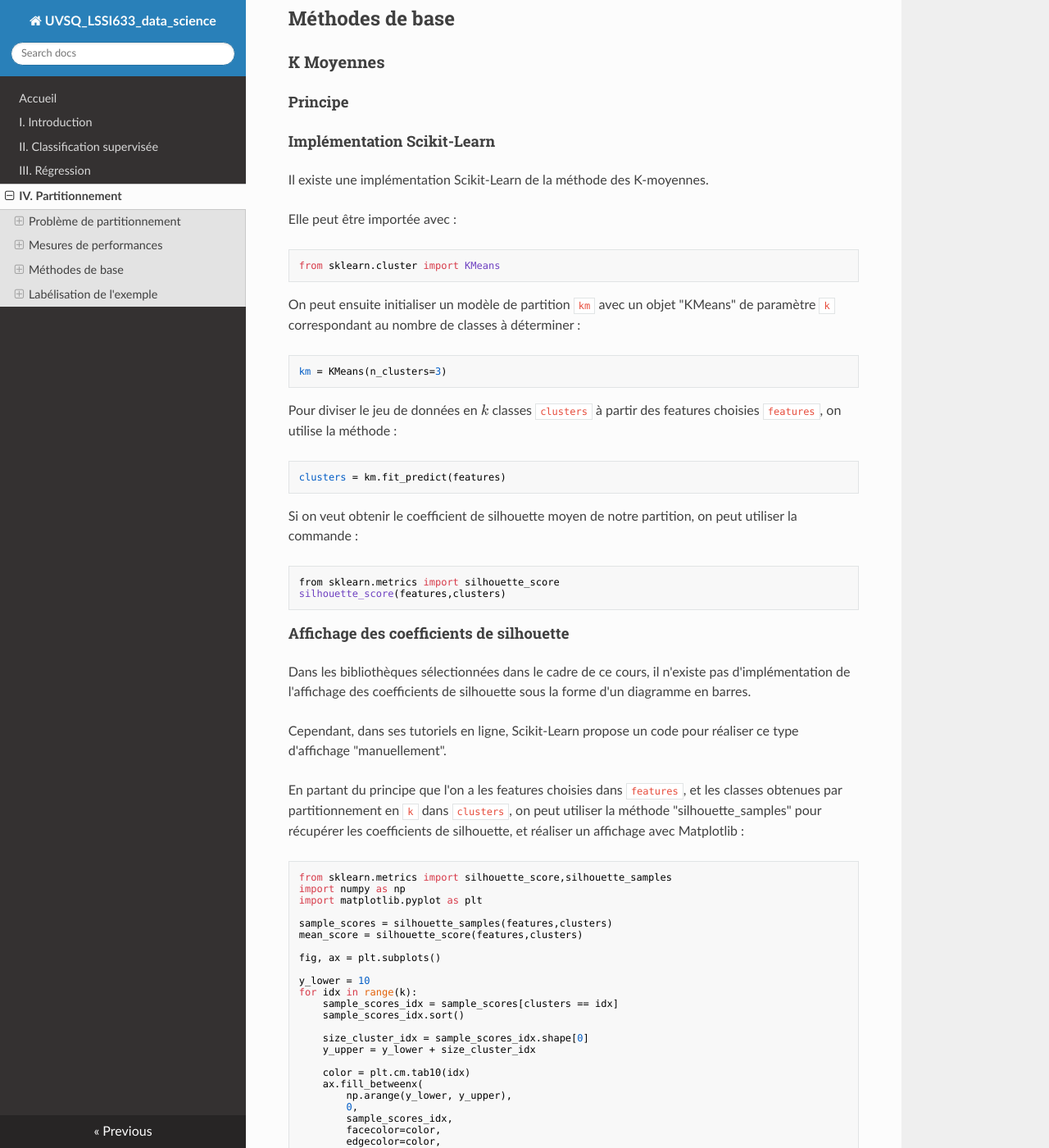
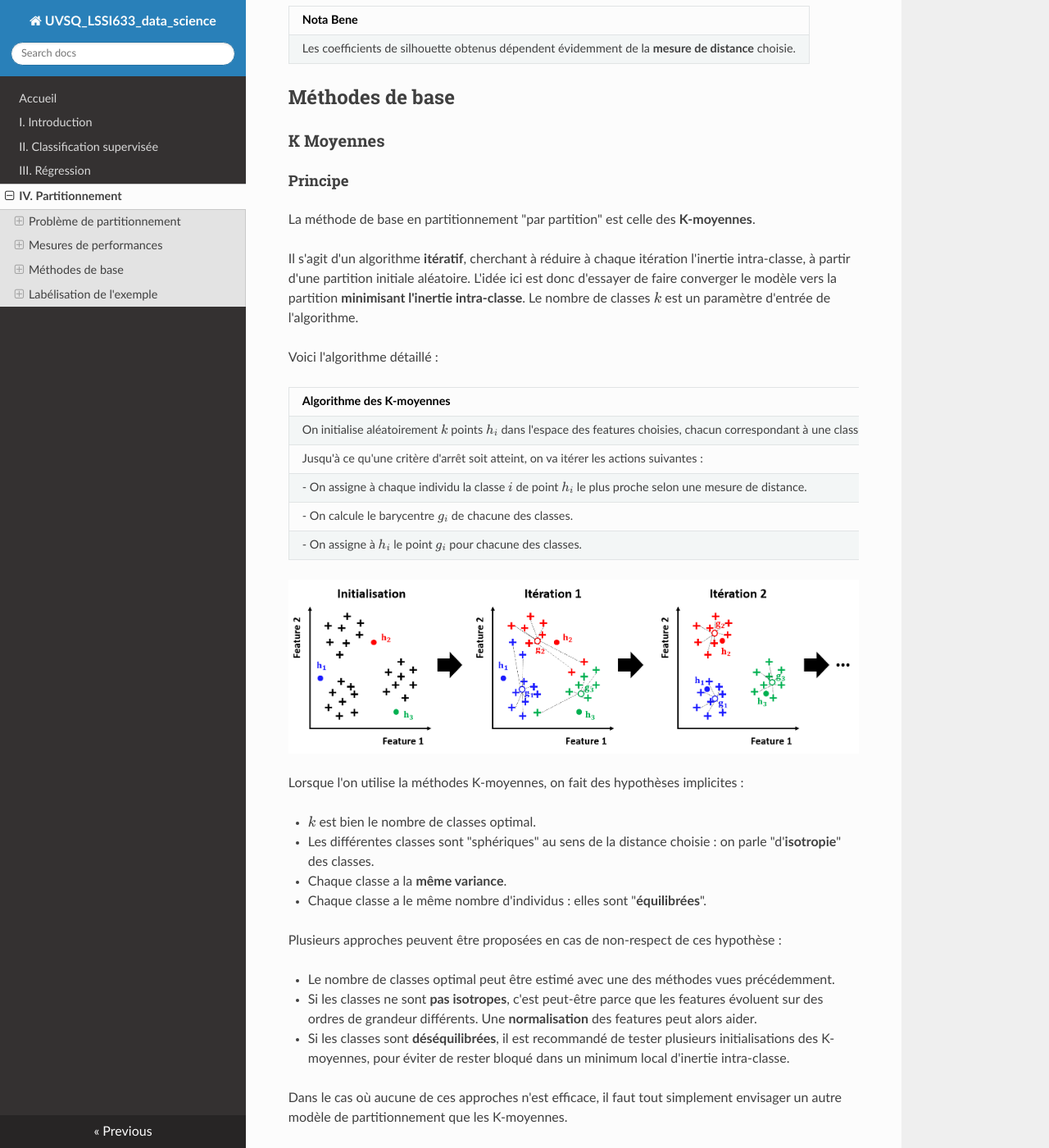
Before and after one commit to NicOudart/UVSQ_LSSI633_data_science, an MkDocs documentation site: the page built from docs/Chap4_Partitionnement.md, in a window 1280 px wide and 1400 px high, scrolled down 12283 px. Shown: the whole window at 82% size. Built offline with MkDocs 1.6.1, drawn with Linux system fonts in a browser that asks for light colours; nearby versions of some CDN libraries; some of the changed text lies outside the part shown.

Commit message:
-Progress on Chapter 4.

```diff
--- a/docs/Chap4_Partitionnement.md
+++ b/docs/Chap4_Partitionnement.md
@@ -117,6 +117,10 @@ Restera alors à labéliser les classes ainsi délimitées.
 Cependant, on peut noter que certains groupes visibles ont l'air moins denses que d'autres.
 Ceci est plausible : on imagine bien que certaines espèces sont plus communes sur le site que d'autres.
 Un tel déséquilibre pourrait être problématique pour entrainer notre modèle.
+
+Aussi, les valeurs d'écart-type sur la fréquence du fondamental sont plus faibles en ordre de grandeur que celles des 2 autres features.
+Ceci peu aussi être problématique pour l'apprentissage de notre modèle.
+Une normalisation pourrait donc en améliorer les performances.
 
 **Il est à noter que nous avons ici grandement simplifié le problème et sa résolution pour les besoins de ce cours.**
 **Une vraie stratégie de validation pour optimiser les hyperparamètres et éviter le sur-apprentissage ne sera pas appliquée**.
@@ -295,6 +299,45 @@ On peut alors facilement identifier quels individus ont été correctement assoc
 
 #### Principe
 
+La méthode de base en partitionnement "par partition" est celle des **K-moyennes**.
+
+Il s'agit d'un algorithme **itératif**, cherchant à réduire à chaque itération l'inertie intra-classe, à partir d'une partition initiale aléatoire.
+L'idée ici est donc d'essayer de faire converger le modèle vers la partition **minimisant l'inertie intra-classe**.
+Le nombre de classes $k$ est un paramètre d'entrée de l'algorithme.
+
+Voici l'algorithme détaillé :
+
+|Algorithme des K-moyennes|
+|:-|
+|On initialise aléatoirement $k$ points $h_i$ dans l'espace des features choisies, chacun correspondant à une classe.|
+|Jusqu'à ce qu'une critère d'arrêt soit atteint, on va itérer les actions suivantes :|
+|- On assigne à chaque individu la classe $i$ de point $h_i$ le plus proche selon une mesure de distance.|
+|- On calcule le barycentre $g_i$ de chacune des classes.|
+|- On assigne à $h_i$ le point $g_i$ pour chacune des classes.|
+
+![K-moyennes](img/Chap4_k_moyennes.png)
+
+Lorsque l'on utilise la méthodes K-moyennes, on fait des hypothèses implicites :
+
+* $k$ est bien le nombre de classes optimal.
+
+* Les différentes classes sont "sphériques" au sens de la distance choisie : on parle "d'**isotropie**" des classes.
+
+* Chaque classe a la **même variance**.
+
+* Chaque classe a le même nombre d'individus : elles sont "**équilibrées**".
+
+Plusieurs approches peuvent être proposées en cas de non-respect de ces hypothèse :
+
+* Le nombre de classes optimal peut être estimé avec une des méthodes vues précédemment.
+
+* Si les classes ne sont **pas isotropes**, c'est peut-être parce que les features évoluent sur des ordres de grandeur différents.
+Une **normalisation** des features peut alors aider.
+
+* Si les classes sont **déséquilibrées**, il est recommandé de tester plusieurs initialisations des K-moyennes, pour éviter de rester bloqué dans un minimum local d'inertie intra-classe.
+
+Dans le cas où aucune de ces approches n'est efficace, il faut tout simplement envisager un autre modèle de partitionnement que les K-moyennes.
+
 #### Implémentation Scikit-Learn
 
 Il existe une implémentation Scikit-Learn de la méthode des K-moyennes.
@@ -461,6 +504,16 @@ Ceci est cohérent avec la matrice de corrélation que nous avons affichée pré
 Les classes 1 et 2 ont quelques individus avec des coefficients entre 0 et 0,5.
 Ces individus sont donc proches de la frontière avec la classe la plus proche.
 Ce qui une fois de plus colle au résultat précédent : les classes 1 et 2 ont l'air plus difficilement séparables avec les features retenues.
+
+Il est à noter que, comme beaucoup de cas pratiques, notre problème ne partitionnement ne respecte pas exactement les hypothèses implicites des K-moyennes :
+
+* Comme nous l'avions déjà mentionné, nos classes sont déséquilibrées.
+
+* Nos classes ne sont pas isotropes. Comme nous l'avions déjà mentionné, les features n'évoluent pas toutes sur le même ordre de grandeur.
+
+* La variance de nos classes n'est clairement pas la même.
+
+De meilleurs résultats pourraient donc potentiellement être obtenus avec plus d'observations pour équilibrer les classes, avec des features normalisées, ou avec une méthodes aux hypothèses différentes.
 
 #### Remarques
 
```
Also changed, not shown: other parts of docs/Chap4_Partitionnement.md (+1 -1 lines), docs/img/Chap4_k_moyennes.png (added).
